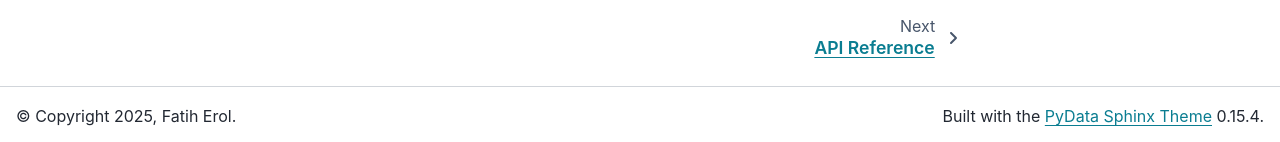
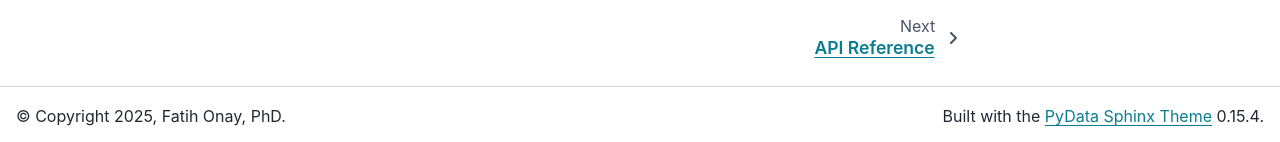
Before and after one commit to fatihonay/Deep-Learning-Journey, a Sphinx documentation site: the page built from docs/source/index.md, in a window 1280 px wide and 900 px high, scrolled down 1075 px. Shown: the part 755-897 px from the top of the window. Built offline with Sphinx 7.4.7 and the PyData theme 0.15.4, drawn with Linux system fonts in a browser that asks for light colours; pages that are not in the unit, such as notebooks, are missing from menus.

Commit message:
Update conf.py

```diff
--- a/docs/source/conf.py
+++ b/docs/source/conf.py
@@ -4,9 +4,9 @@
 # https://www.sphinx-doc.org/en/master/usage/configuration.html
 
 # -- Project information -----------------------------------------------------
-project = 'Neural Variability Research'
-copyright = '2025, Fatih Erol'
-author = 'Fatih Erol'
+project = 'Deep Learning Journey'
+copyright = '2025, Fatih Onay, PhD'
+author = 'Fatih Onay'
 release = '0.1.0'
 
 # -- General configuration ---------------------------------------------------
```
